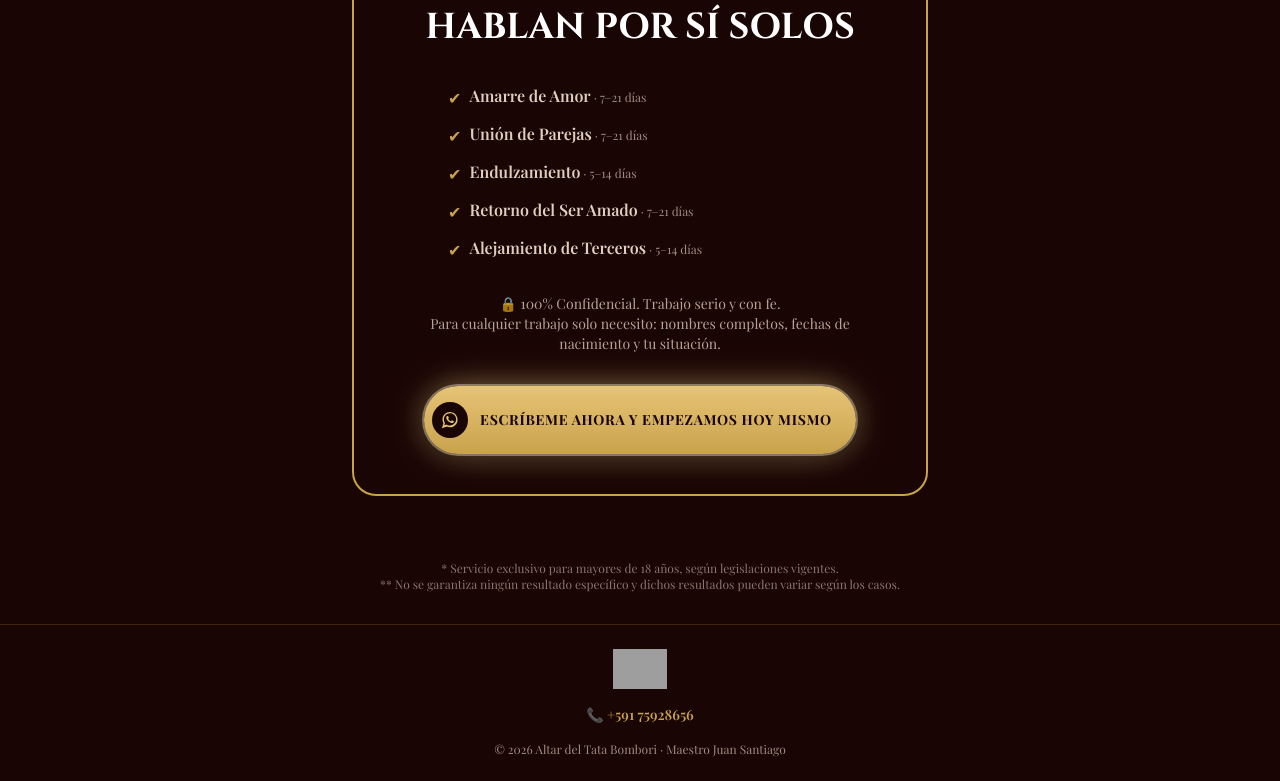
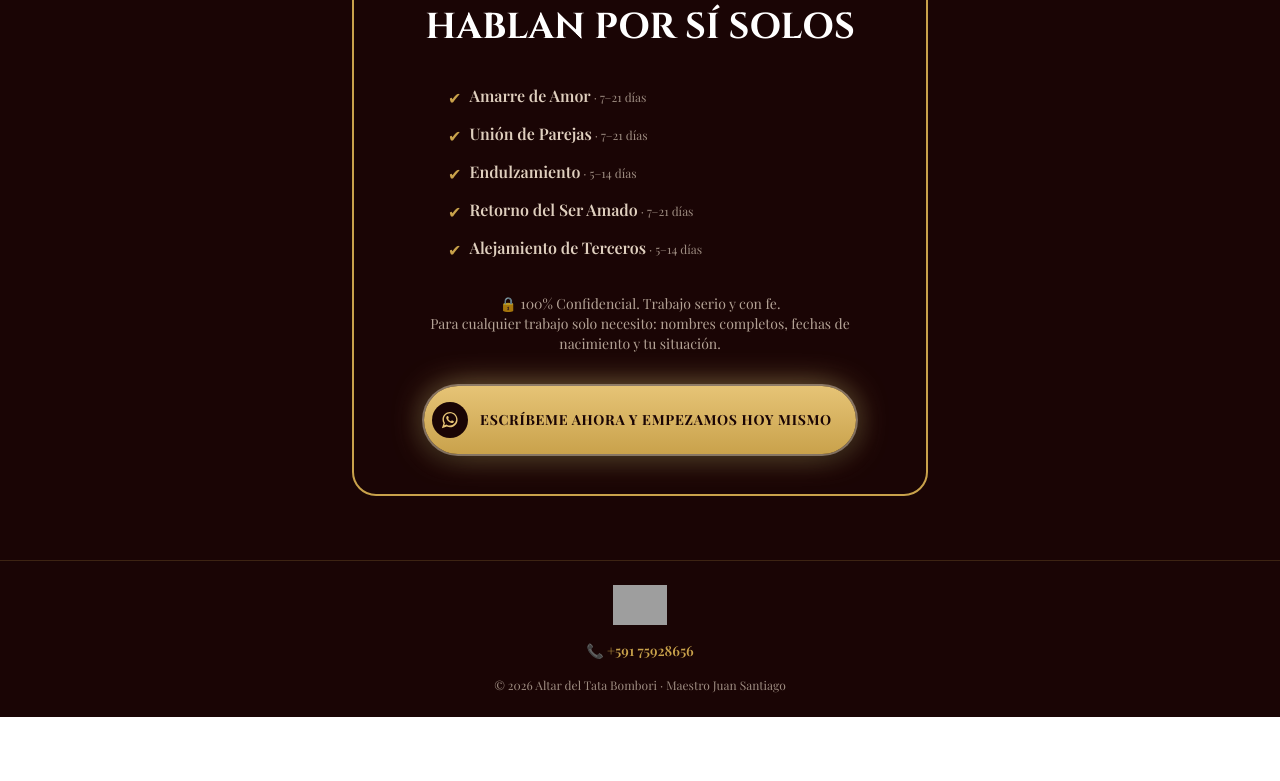
Before and after one commit to BladimirBLopez/landing-esoterica, a Next.js app: page / in a window 1280 px wide. Shown: the part 6860-7641 px from the top of the page. After the commit the page ends 7577 px from the top, so only its background shows below. Built offline with nearby package versions, Linux system fonts and the light colour scheme; grey boxes are pictures that could not be loaded; a web font is replaced by a local one.

Commit message:
Eliminar seccion de disclaimer legal a pedido del cliente

```diff
--- a/app/page.tsx
+++ b/app/page.tsx
@@ -355,12 +355,6 @@ export default function Home() {
         </div>
       </section>
 
-      {/* Disclaimer */}
-      <section className="px-6 pb-8 text-center text-xs text-[#f5e6d3]/50">
-        <p>* Servicio exclusivo para mayores de 18 años, según legislaciones vigentes.</p>
-        <p>** No se garantiza ningún resultado específico y dichos resultados pueden variar según los casos.</p>
-      </section>
-
       {/* Footer */}
       <footer className="border-t border-[#c9a24b]/20 px-6 py-6 text-center text-xs text-[#f5e6d3]/60">
         <div className="relative mx-auto mb-4 h-10 w-16">
```
